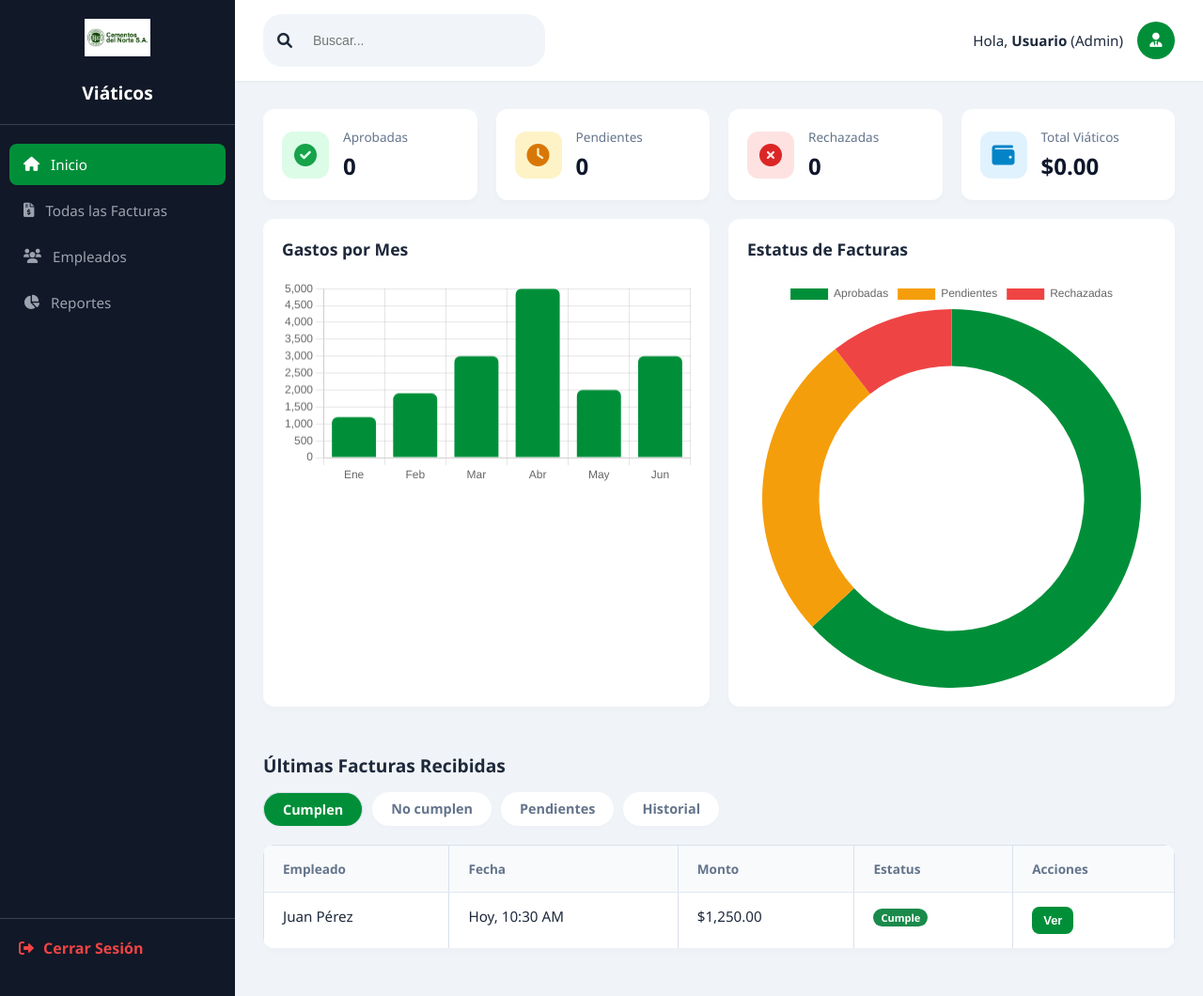
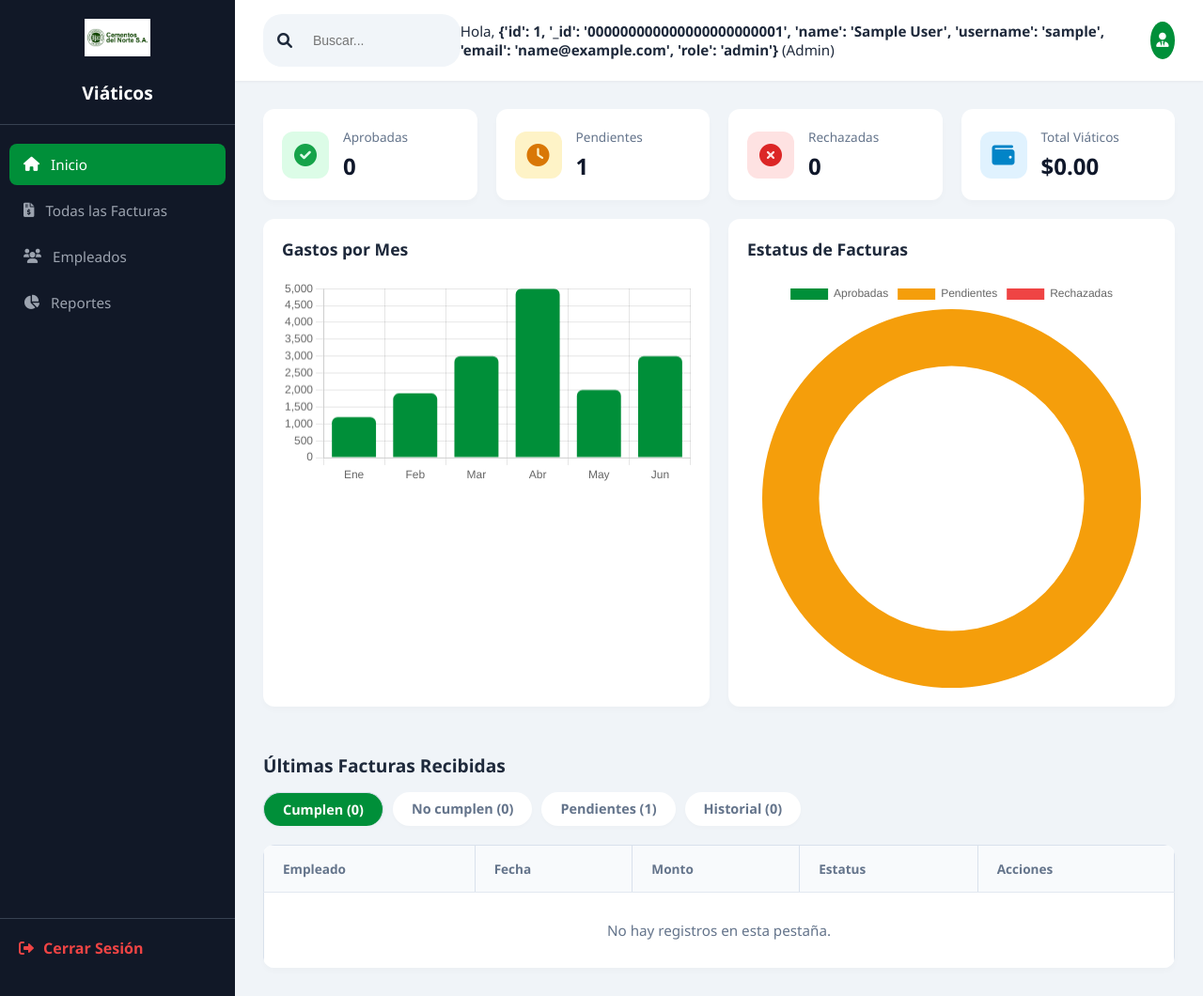
Before and after one commit to Viaticoscementos/viaticos, a FastAPI app: page /panel in a window 1280 px wide. Shown: the whole page at 94% size. Run offline with FastAPI, Linux system fonts and the light colour scheme; the visitor is signed in with stand-in values (Sample User, id 1); tables that the repository leaves empty hold one stand-in row (values such as "Sample post").

Commit message:
Panel unificado adaptativo por roles y gráficos dinámicos

```diff
--- a/templates/panel.html
+++ b/templates/panel.html
@@ -10,11 +10,6 @@
 </head>
 <body class="dashboard-body">
 
-    <!-- Protegemos la variable para que no dé error si no hay sesión -->
-    {% set usuario_actual = request.session.get('usuario', 'Usuario') if request and request.session else 'Usuario' %}
-    <!-- Suponemos que en tu app.py guardas el rol en la sesión (ej. 'admin' o 'empleado') -->
-    {% set es_admin = request.session.get('rol') == 'admin' if request and request.session else True %}
-
     <div class="dashboard-container">
         <!-- MENÚ LATERAL -->
         <aside class="sidebar">
@@ -25,13 +20,12 @@
             <nav class="sidebar-menu">
                 <a href="/panel" class="active"><i class="fas fa-home"></i> Inicio</a>
 
-                {% if es_admin %}
+                {% if rol == 'admin' %}
                 <a href="#"><i class="fas fa-file-invoice-dollar"></i> Todas las Facturas</a>
-                <a href="#"><i class="fas fa-users"></i> Empleados</a>
+                <a href="/panel/empleados"><i class="fas fa-users"></i> Empleados</a>
                 <a href="#"><i class="fas fa-chart-pie"></i> Reportes</a>
                 {% else %}
-                <a href="#"><i class="fas fa-upload"></i> Subir Factura</a>
-                <a href="#"><i class="fas fa-list"></i> Mis Solicitudes</a>
+                <a href="/?token={{ token }}"><i class="fas fa-upload"></i> Subir Factura</a>
                 {% endif %}
             </nav>
             <div class="sidebar-footer">
@@ -48,25 +42,25 @@
                     <input type="text" placeholder="Buscar...">
                 </div>
                 <div class="user-info">
-                    <span>Hola, <strong>{{ usuario_actual }}</strong> {% if es_admin %}(Admin){% else %}(Empleado){% endif %}</span>
+                    <span>Hola, <strong>{{ usuario }}</strong> {% if rol == 'admin' %}(Admin){% else %}(Empleado){% endif %}</span>
                     <div class="avatar"><i class="fas fa-user-tie"></i></div>
                 </div>
             </header>
 
-            <!-- VISTA PARA ADMINISTRADORES -->
-            {% if es_admin %}
+            <!-- VISTA PARA ADMINISTRADORES (Gráficos y Tarjetas) -->
+            {% if rol == 'admin' %}
             <div class="dashboard-grid">
                 <div class="kpi-card">
                     <div class="kpi-icon green"><i class="fas fa-check-circle"></i></div>
-                    <div class="kpi-data"><h3>Aprobadas</h3><p>0</p></div>
+                    <div class="kpi-data"><h3>Aprobadas</h3><p>{{ conteos.cumplen }}</p></div>
                 </div>
                 <div class="kpi-card">
                     <div class="kpi-icon orange"><i class="fas fa-clock"></i></div>
-                    <div class="kpi-data"><h3>Pendientes</h3><p>0</p></div>
+                    <div class="kpi-data"><h3>Pendientes</h3><p>{{ conteos.revisar }}</p></div>
                 </div>
                 <div class="kpi-card">
                     <div class="kpi-icon red"><i class="fas fa-times-circle"></i></div>
-                    <div class="kpi-data"><h3>Rechazadas</h3><p>0</p></div>
+                    <div class="kpi-data"><h3>Rechazadas</h3><p>{{ conteos.nocumplen }}</p></div>
                 </div>
                 <div class="kpi-card">
                     <div class="kpi-icon blue"><i class="fas fa-wallet"></i></div>
@@ -82,19 +76,35 @@
                     <canvas id="graficoDona"></canvas>
                 </div>
             </div>
+            {% else %}
+            <!-- VISTA PARA EMPLEADOS (Boton para subir factura) -->
+            <div style="padding: 30px 30px 0;">
+                <div class="kpi-card" style="background: #e8f5e9; border: 1px solid #c8e6c9;">
+                    <div class="kpi-icon green"><i class="fas fa-file-upload"></i></div>
+                    <div class="kpi-data">
+                        <h3>¿Tienes una nueva factura?</h3>
+                        <p style="font-size: 1rem; font-weight: normal; margin-top: 5px;">
+                            Sube tu comprobante para que sea revisado por administración.
+                        </p>
+                        <a href="/?token={{ token }}" class="btn" style="margin-top: 15px; display: inline-block; background: var(--cenosa-verde); color: white; padding: 10px 20px; border-radius: 8px; text-decoration: none;">
+                            Subir Factura Ahora
+                        </a>
+                    </div>
+                </div>
+            </div>
             {% endif %}
 
-            <!-- VISTA PARA EMPLEADOS (O para todos, tabla general) -->
+            <!-- TABLA DE FACTURAS (Para ambos roles) -->
             <div class="table-section">
                 <div class="table-header">
-                    <h3>{% if es_admin %}Últimas Facturas Recibidas{% else %}Mis Facturas Recientes{% endif %}</h3>
+                    <h3>{% if rol == 'admin' %}Últimas Facturas Recibidas{% else %}Mis Facturas Recientes{% endif %}</h3>
                 </div>
 
                 <div class="tabs modern-tabs">
-                    <a href="#" class="act">Cumplen</a>
-                    <a href="#">No cumplen</a>
-                    <a href="#">Pendientes</a>
-                    <a href="#">Historial</a>
+                    <a href="/panel?tab=cumplen" class="{% if tab == 'cumplen' %}act{% endif %}">Cumplen ({{ conteos.cumplen }})</a>
+                    <a href="/panel?tab=nocumplen" class="{% if tab == 'nocumplen' %}act{% endif %}">No cumplen ({{ conteos.nocumplen }})</a>
+                    <a href="/panel?tab=pendientes" class="{% if tab == 'pendientes' %}act{% endif %}">Pendientes ({{ conteos.pendientes }})</a>
+                    <a href="/panel?tab=historial" class="{% if tab == 'historial' %}act{% endif %}">Historial ({{ conteos.historial }})</a>
                 </div>
 
                 <div class="table-responsive">
@@ -109,13 +119,29 @@
                             </tr>
                         </thead>
                         <tbody>
+                            {% set lista_actual = cumplen if tab == 'cumplen' else (nocumplen if tab == 'nocumplen' else (pendientes if tab == 'pendientes' else historial)) %}
+
+                            {% for factura in lista_actual %}
                             <tr>
-                                <td>Juan Pérez</td>
-                                <td>Hoy, 10:30 AM</td>
-                                <td>$1,250.00</td>
-                                <td><span class="pill CUMPLE">Cumple</span></td>
-                                <td><button class="btn sm">Ver</button></td>
+                                <td>{{ factura.empleado }}</td>
+                                <td>{{ factura.fecha_compra or 'Reciente' }}</td>
+                                <td>${{ factura.monto }}</td>
+                                <td><span class="pill {{ factura.estado }}">{{ factura.estado }}</span></td>
+                                <td>
+                                    {% if rol == 'admin' %}
+                                    <a href="/panel/factura/{{ factura.id }}" target="_blank" class="btn sm">Ver</a>
+                                    {% else %}
+                                    <span class="small">En revisión</span>
+                                    {% endif %}
+                                </td>
                             </tr>
+                            {% else %}
+                            <tr>
+                                <td colspan="5" style="text-align: center; padding: 30px; color: #64748b;">
+                                    No hay registros en esta pestaña.
+                                </td>
+                            </tr>
+                            {% endfor %}
                         </tbody>
                     </table>
                 </div>
@@ -123,9 +149,9 @@
         </main>
     </div>
 
-    {% if es_admin %}
+    <!-- Gráficos solo para admin -->
+    {% if rol == 'admin' %}
     <script>
-        // Solo cargamos los gráficos si es admin
         const ctxBarras = document.getElementById('graficoBarras').getContext('2d');
         new Chart(ctxBarras, {
             type: 'bar',
@@ -141,7 +167,7 @@
             type: 'doughnut',
             data: {
                 labels: ['Aprobadas', 'Pendientes', 'Rechazadas'],
-                datasets: [{ data: [12, 5, 2], backgroundColor: ['#008f39', '#f59e0b', '#ef4444'], borderWidth: 0 }]
+                datasets: [{ data: [{{ conteos.cumplen|default(0) }}, {{ conteos.revisar|default(0) }}, {{ conteos.nocumplen|default(0) }}], backgroundColor: ['#008f39', '#f59e0b', '#ef4444'], borderWidth: 0 }]
             },
             options: { responsive: true, cutout: '70%' }
         });
```
